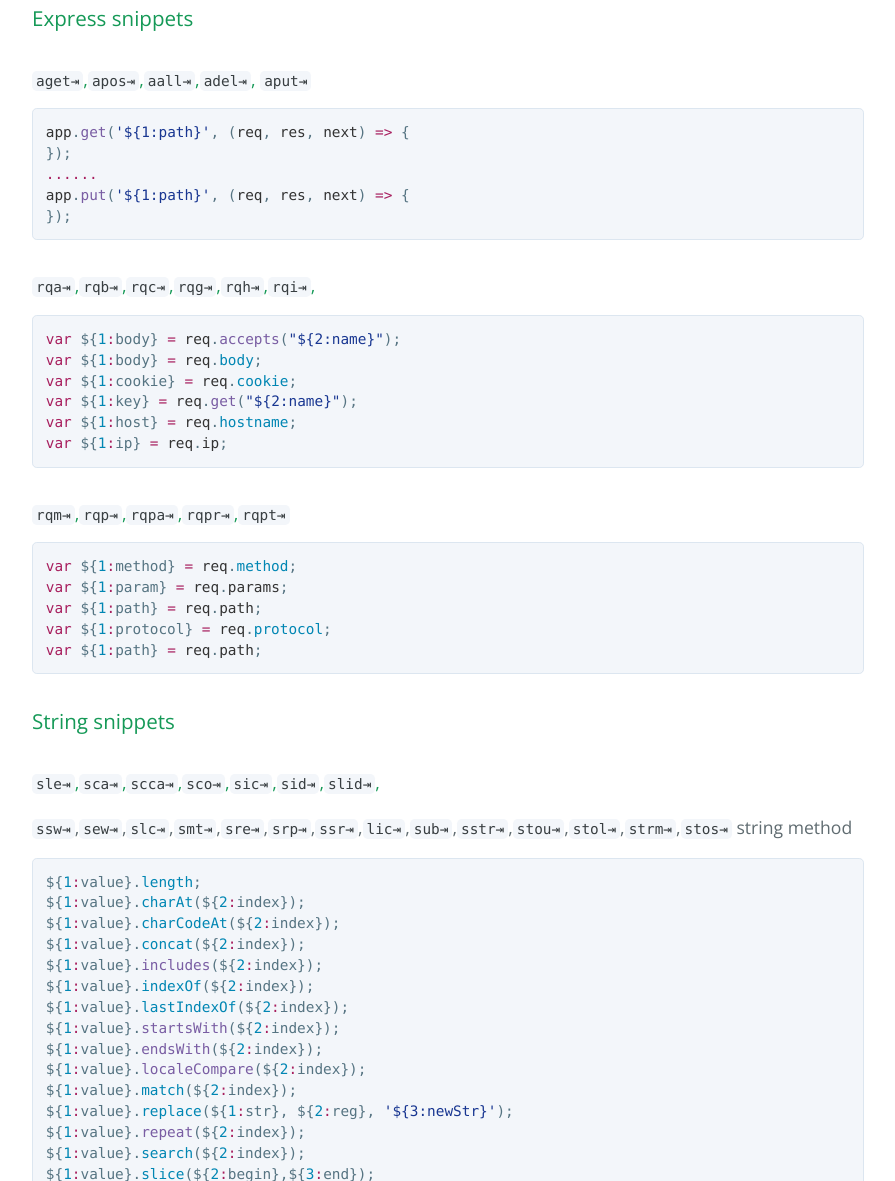
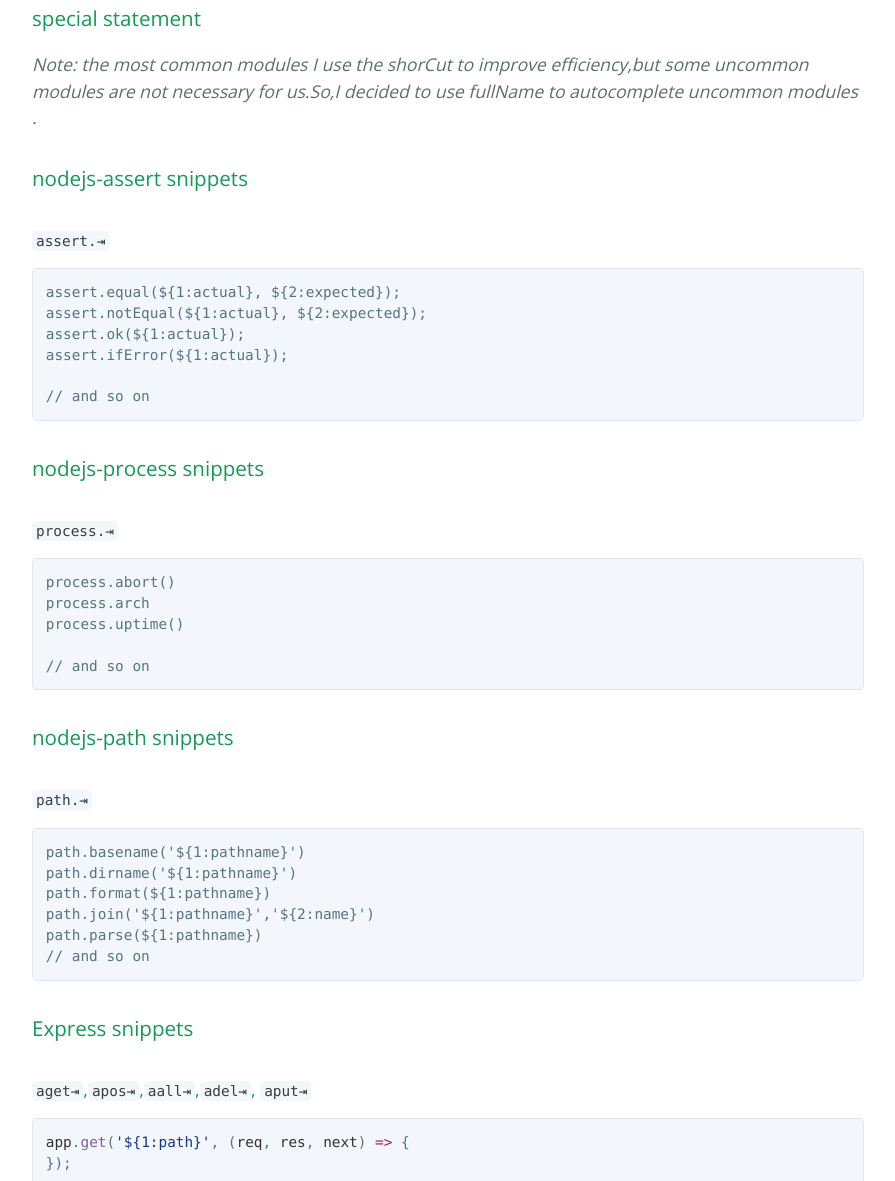
Before and after one commit to maochunguang/best-js-snippets, a plain HTML site: page index.html in a window 1280 px wide. Shown: the part 624-1805 px from the top of the page, without its empty margins (192-1087 px from the left). Drawn offline with nearby package versions, Linux system fonts and the light colour scheme.

```diff
--- a/index.html
+++ b/index.html
@@ -25,6 +25,55 @@
 <p>this is the best <strong>atom snippets</strong> of js that include <strong>es6</strong>, <strong>express</strong> ,<strong>String</strong>, <strong>nodejs-fs</strong>,<strong>nodejs-utils</strong> ,<strong>dom</strong>, and so on.</p>
 
 <p><em>Note: this is a fork of <a href="extrabacon/atom-turbo-javascript">turbo-javascript</a> that uses arrow functions by default and adds  more snippets for express,node-fs,dom-child and so on.</em></p>
+
+<h3>
+<a id="special-statement" class="anchor" href="#special-statement" aria-hidden="true"><span aria-hidden="true" class="octicon octicon-link"></span></a>special statement</h3>
+
+<p><em>Note: the most common modules I use the shorCut to improve efficiency,but some uncommon modules are not necessary for us.So,I decided to use fullName to autocomplete uncommon modules .</em></p>
+
+<h3>
+<a id="nodejs-assert-snippets" class="anchor" href="#nodejs-assert-snippets" aria-hidden="true"><span aria-hidden="true" class="octicon octicon-link"></span></a>nodejs-assert snippets</h3>
+
+<h4>
+<a id="assert" class="anchor" href="#assert" aria-hidden="true"><span aria-hidden="true" class="octicon octicon-link"></span></a><code>assert.⇥</code>
+</h4>
+
+<pre><code>assert.equal(${1:actual}, ${2:expected});
+assert.notEqual(${1:actual}, ${2:expected});
+assert.ok(${1:actual});
+assert.ifError(${1:actual});
+
+// and so on
+</code></pre>
+
+<h3>
+<a id="nodejs-process-snippets" class="anchor" href="#nodejs-process-snippets" aria-hidden="true"><span aria-hidden="true" class="octicon octicon-link"></span></a>nodejs-process snippets</h3>
+
+<h4>
+<a id="process" class="anchor" href="#process" aria-hidden="true"><span aria-hidden="true" class="octicon octicon-link"></span></a><code>process.⇥</code>
+</h4>
+
+<pre><code>process.abort()
+process.arch
+process.uptime()
+
+// and so on
+</code></pre>
+
+<h3>
+<a id="nodejs-path-snippets" class="anchor" href="#nodejs-path-snippets" aria-hidden="true"><span aria-hidden="true" class="octicon octicon-link"></span></a>nodejs-path snippets</h3>
+
+<h4>
+<a id="path" class="anchor" href="#path" aria-hidden="true"><span aria-hidden="true" class="octicon octicon-link"></span></a><code>path.⇥</code>
+</h4>
+
+<pre><code>path.basename('${1:pathname}')
+path.dirname('${1:pathname}')
+path.format(${1:pathname})
+path.join('${1:pathname}','${2:name}')
+path.parse(${1:pathname})
+// and so on
+</code></pre>
 
 <h3>
 <a id="express-snippets" class="anchor" href="#express-snippets" aria-hidden="true"><span aria-hidden="true" class="octicon octicon-link"></span></a>Express snippets</h3>
```
Also changed, not shown: params.json (+1 -1 lines).
